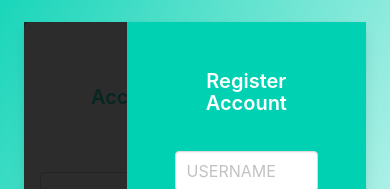
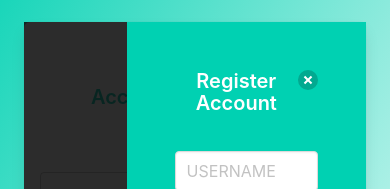
Before and after one commit to andrewjkim745/ToDoList, a React (Create React App) app in the folder client/: page /login in a window 390 px wide. Both pictures are taken after a click on the element "||". Shown: the part 153-342 px from the top of the page. Built offline with nearby package versions, Linux system fonts and the light colour scheme.

Commit message:
added animations to login form

```diff
--- a/client/src/App.css
+++ b/client/src/App.css
@@ -32,10 +32,62 @@
   align-self: flex-end;
   width: 70%;
   justify-content: center;
+  animation-name: openModal;
+  animation-duration: .2s;
+  animation-fill-mode: forwards;
+  transition: 1s ease-in;
+
 }
 
 .pointer {
   cursor: pointer;
+  animation-name: sideBarHover;
+  animation-duration: .5s;
+  animation-fill-mode: forwards;
+  transition: 1s ease-in;
+}
+
+.pointerOut {
+  animation-name: sideBarHoverLeave;
+  animation-duration: 1s;
+  transition: 1s ease-out;
+}
+
+.fadeIn {
+  opacity: 1;
+  animation: fadeIn 1s linear
+}
+
+.fadeOut {
+  visibility: hidden;
+  opacity: 0;
+  transition: visibility 0s 1s, opacity .5s linear;
+}
+
+
+.displayNone {
+  display: none;
+}
+
+
+@keyframes fadeIn {
+  0% { opacity: 0}
+  100% { opacity: 1 }
+}
+@keyframes openModal {
+  0% {width: 10%}
+  25% {width: 22% }
+  50% {width: 34% }
+  75% {width: 46% }
+  100% { width: 70% }
+
+}
+@keyframes sideBarHover {
+  0% {width: 5%}
+  25% { width: 6%}
+  50% {width: 7%}
+  75% { width: 8% }
+  100% {width: 9%}
 }
 
 @media screen and (min-width: 320px) and (max-width:768px) {
@@ -43,9 +95,4 @@
       padding: 1rem;
   }
 
-  .sideW {
-    width: 8%;
-  }
-
-
 }
--- a/client/src/components/Shared/RegisterForm.js
+++ b/client/src/components/Shared/RegisterForm.js
@@ -2,15 +2,18 @@ import React, { useState } from 'react'
 import { Title } from './Title'
 
 
-export default function RegisterForm() {
+export default function RegisterForm({ onClick}) {
     return (
-        <div class='container is-flex is-justify-content-center'>
+        <div class='container is-flex is-justify-content-center fadeIn'>
             <div class='column is-two-thirds p-6'>
+                <div class='is-flex is-justify-content-space-between'>
                     <Title
                         size='1 is-size-5-mobile'
                         color='white'
                         title='Register Account'
                     />
+                    <a onClick={onClick} class='delete'></a>
+                </div>
                 <input
                     class='input my-3'
                     placeholder='USERNAME'
--- a/client/src/components/Shared/modal.js
+++ b/client/src/components/Shared/modal.js
@@ -6,13 +6,14 @@ import  RegisterForm  from './RegisterForm'
 
 
 export const Modal = ({ className, onClick }) => {
+
     return (
         <div className={className}>
             <div onClick={onClick} class="modal-background"></div>
             <div class='background is-primary side-drawer'>
-               {/* <button onClick={onClick} class="modal-close is-large" aria-label="close"></button> */}
-                {/* <p>hi there</p> */}
-                <RegisterForm/>
+                <RegisterForm
+                onClick={onClick}
+                />
             </div>
 
         </div>
--- a/client/src/components/screens/Login.js
+++ b/client/src/components/screens/Login.js
@@ -15,6 +15,7 @@ export default function Login() {
     const [error, setError] = useState(true)
     const [modal, openModal ] = useState(false)
     const [hovered, setHovered] = useState(false)
+    const [notHovered, setNotHovered ] = useState(false)
 
 
     const usernameChange = (e) => {
@@ -30,11 +31,10 @@ export default function Login() {
 
     const modalRender = () => {
         return <Modal
-            className={modal ? 'modal is-active' : 'modal'}
+            className={modal ? 'modal is-active' : 'displayNone'}
             onClick={() => openModal(false)}
         />
     }
-
 
     return (
         <div class='hero is-fullheight gradient'>
@@ -75,8 +75,8 @@ export default function Login() {
                             <button class='button is-primary my-6'>Login</button>
                         </div>
                         {modalRender()}
-                        <div onMouseEnter={() => setHovered(true)} onClick={()=> openModal(true)} class={hovered ? 'has-background-primary sideW pointer' : 'has-background-primary sideW' }>
-                            <p style={{ color: 'lightgrey' }} class='mt-6 is-size-1 is-size-5-mobile'>||</p>
+                        <div onMouseEnter={() => setHovered(true)} onMouseLeave={() => setHovered(false)} onClick={()=> openModal(true)} class={hovered ? 'has-background-primary sideW pointer' : 'has-background-primary sideW'}>
+                            <p style={{ color: 'lightgrey' }} class={hovered ? 'fadeOut mt-6 is-size-1 is-size-5-mobile' : 'mt-6 is-size-1 is-size-5-mobile'}>||</p>
                         </div>
                     </div>
                 </div>
```
Also changed, not shown: 1 other file (tests, documents, lock files or other folders). Lines whose indentation alone changed are shown as unchanged.
